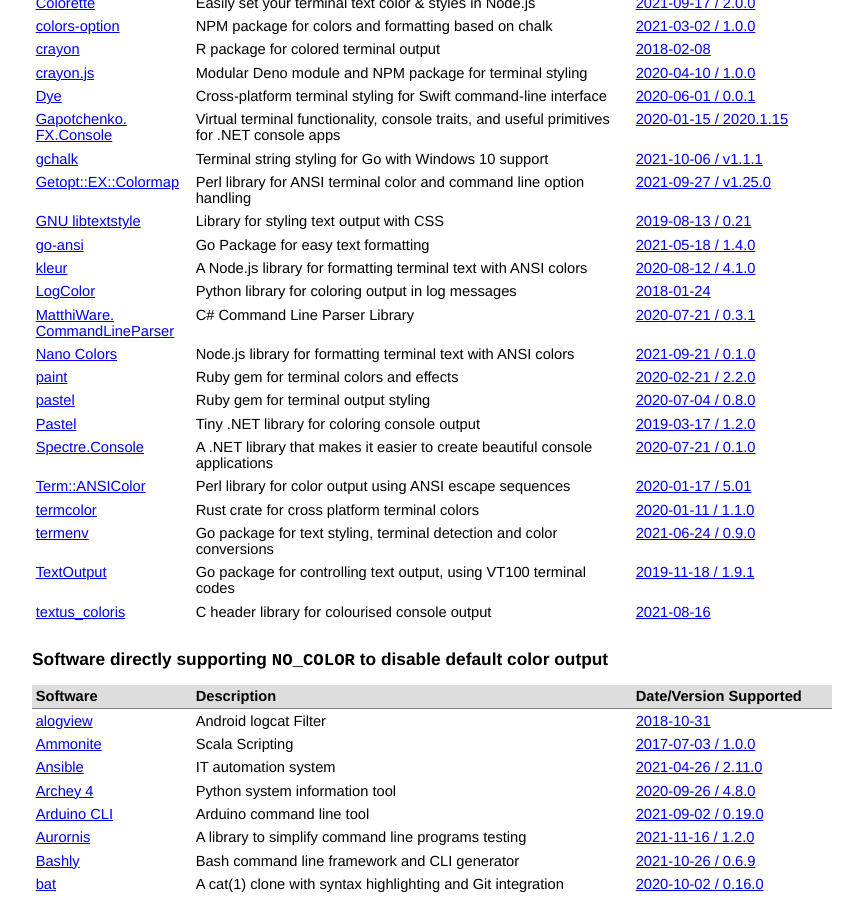
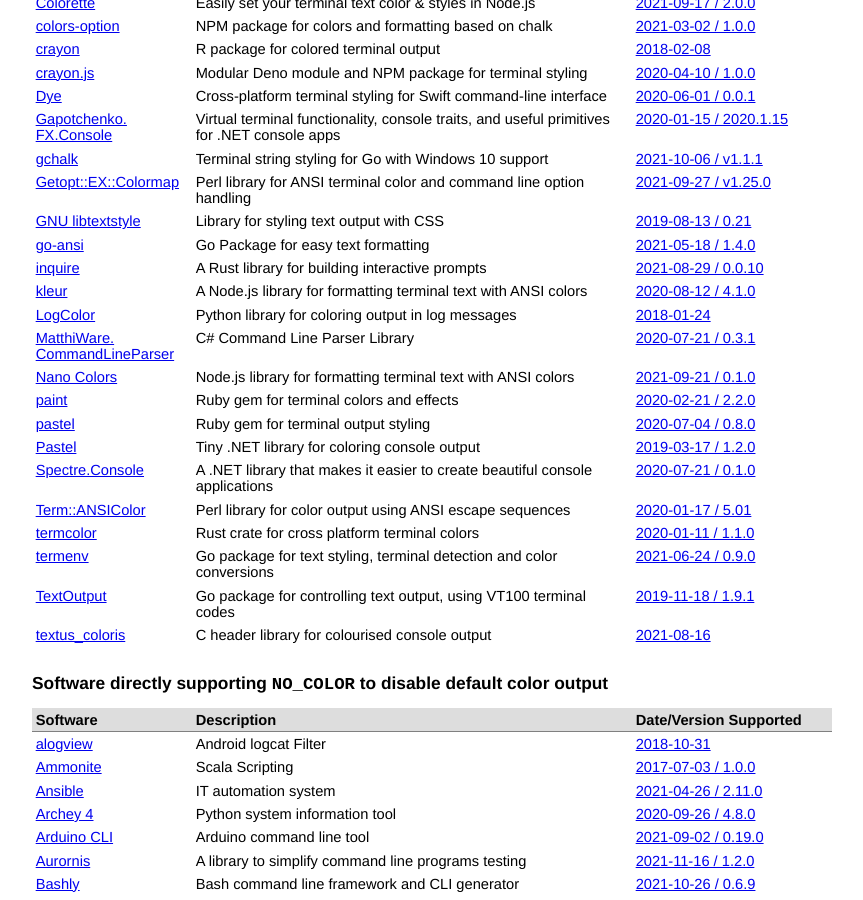
Before and after one commit to jcs/no_color, a Jekyll site: the page built from index.md, in a window 1280 px wide and 900 px high, scrolled down 910 px. Shown: the whole window, without its empty margins (208-1071 px from the left). Built offline with Jekyll 4.4.1, drawn with Linux system fonts in a browser that asks for light colours; our own code applies the rules of GitHub Pages for plain Markdown files.

Commit message:
index: add `inquire` (#162)

```diff
--- a/index.md
+++ b/index.md
@@ -79,6 +79,7 @@ color via `NO_COLOR`.
 | [Getopt::EX::Colormap](https://metacpan.org/release/Getopt-EX) | Perl library for ANSI terminal color and command line option handling | [2021-09-27 / v1.25.0](https://metacpan.org/changes/release/UTASHIRO/Getopt-EX-v1.25.0)
 | [GNU libtextstyle](https://www.gnu.org/software/gettext/libtextstyle/manual/libtextstyle.html) | Library for styling text output with CSS | [2019-08-13 / 0.21](https://github.com/autotools-mirror/gettext/commit/7040b13946b3dce5fbe2be8ecfda11e03eed7028)
 | [go-ansi](https://git.sr.ht/~poldi1405/go-ansi/) | Go Package for easy text formatting | [2021-05-18 / 1.4.0](https://git.sr.ht/~poldi1405/go-ansi/commit/5d3db1d715a4ab8b00dda60b9b87054a4146c1aa)
+| [inquire](https://github.com/mikaelmello/inquire) | A Rust library for building interactive prompts | [2021-08-29 / 0.0.10](https://github.com/mikaelmello/inquire/releases/tag/v0.0.10) |
 | [kleur](https://github.com/lukeed/kleur) | A Node.js library for formatting terminal text with ANSI colors | [2020-08-12 / 4.1.0](https://github.com/lukeed/kleur/releases/tag/v4.1.0) |
 | [LogColor](https://github.com/induane/logcolor) | Python library for coloring output in log messages | [2018-01-24](https://github.com/induane/logcolor/commit/0092b0af2a1506eee2b0ca028b1cf51f78fc91fa) |
 | [MatthiWare. CommandLineParser](https://github.com/MatthiWare/CommandLineParser.Core) | C# Command Line Parser Library | [2020-07-21 / 0.3.1](https://github.com/MatthiWare/CommandLineParser.Core/commit/240154043afadee1a581866f537b22048d2f69bc) |
```
